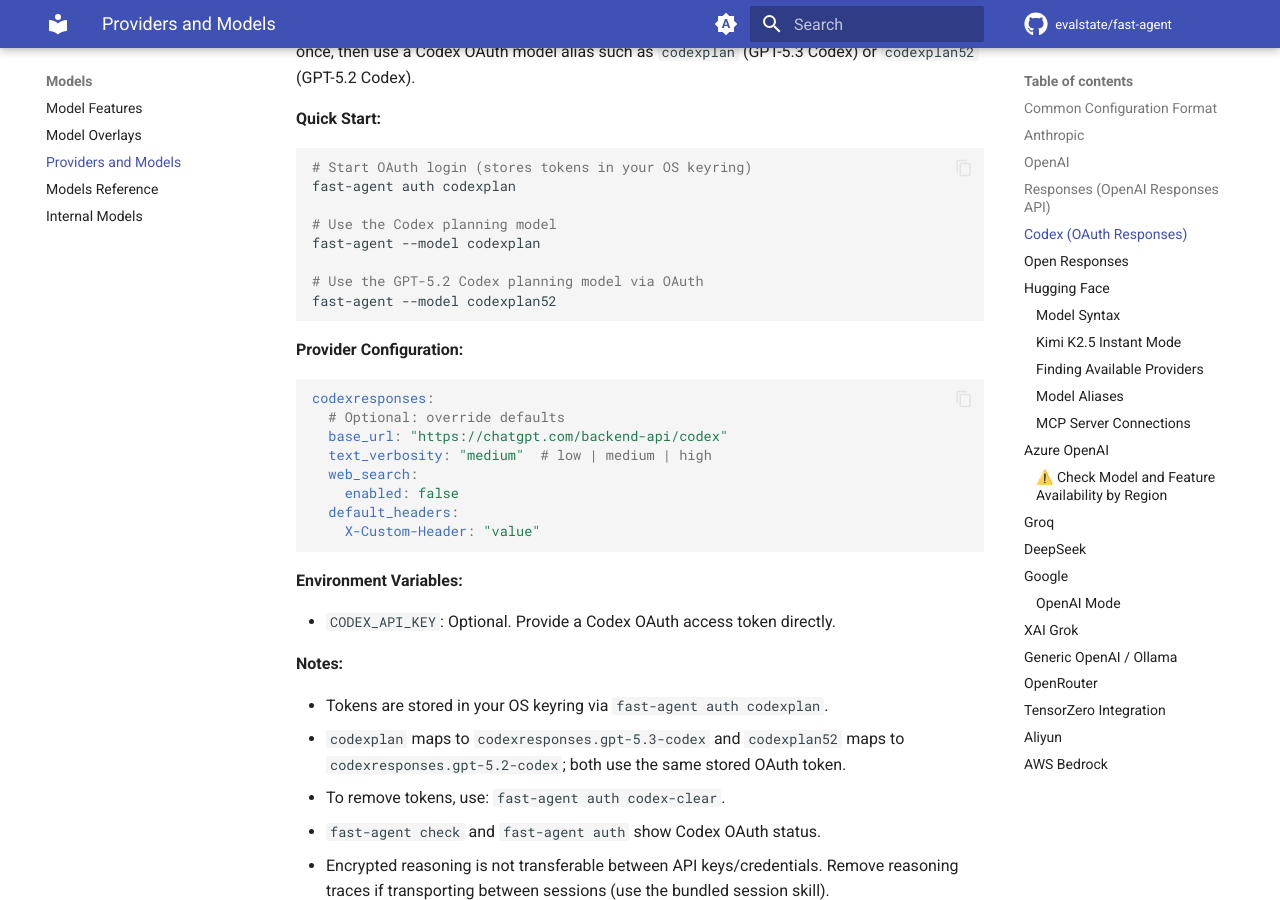
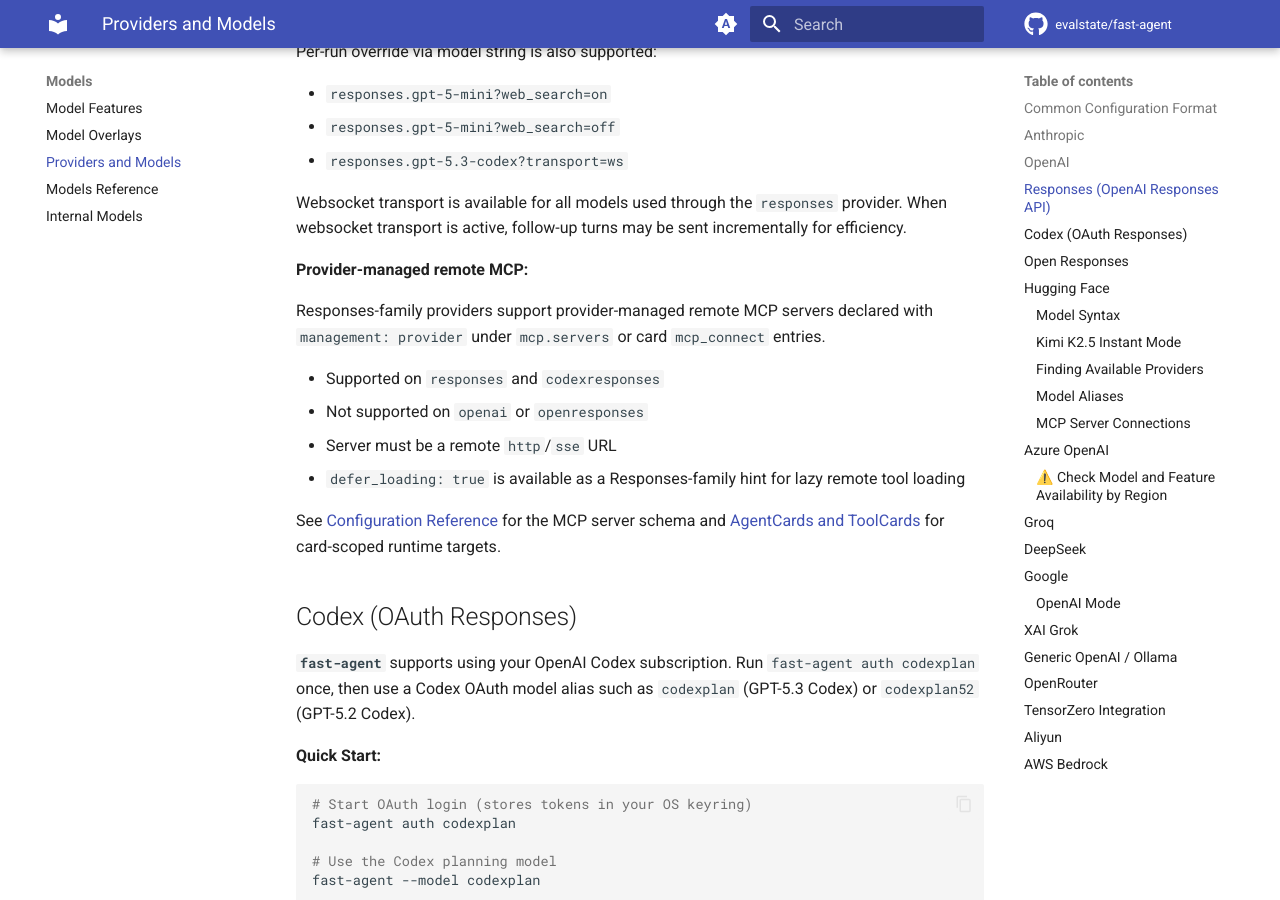
Before and after one commit to evalstate/fast-agent-docs, an MkDocs documentation site: the page built from docs/models/llm_providers.md, in a window 1280 px wide and 900 px high, scrolled down 6590 px. Built offline with MkDocs 1.6.1 and Material for MkDocs 9.7.7, drawn with Linux system fonts in a browser that asks for light colours; comment, search, counter and statistics services are not loaded; some of the changed text lies outside the part shown.

Commit message:
docs: add provider-managed remote MCP documentation

````diff
--- a/docs/models/llm_providers.md
+++ b/docs/models/llm_providers.md
@@ -143,6 +143,22 @@
 - Other supported Anthropic models use legacy versions
   (`web_search_20250305`, `web_fetch_20250910`).
 
+**Provider-managed remote MCP:**
+
+The direct `anthropic` provider also supports provider-managed remote MCP
+servers declared with `management: provider` under `mcp.servers` or card
+`mcp_connect` entries.
+
+- Supported on `anthropic`
+- Not supported on `anthropic-vertex`
+- Server must be a remote `http`/`sse` URL
+- Use `access_token` for bearer auth if required
+
+See [Configuration Reference](../ref/config_file.md#mcp-server-configuration)
+for the MCP server schema and
+[AgentCards and ToolCards](../ref/agent_cards.md#runtime-mcp-targets-mcp_connect)
+for card-scoped runtime targets.
+
 
 **Model Name Aliases:**
 
@@ -215,6 +231,21 @@
 
 Websocket transport is available for all models used through the `responses` provider. When
 websocket transport is active, follow-up turns may be sent incrementally for efficiency.
+
+**Provider-managed remote MCP:**
+
+Responses-family providers support provider-managed remote MCP servers declared
+with `management: provider` under `mcp.servers` or card `mcp_connect` entries.
+
+- Supported on `responses` and `codexresponses`
+- Not supported on `openai` or `openresponses`
+- Server must be a remote `http`/`sse` URL
+- `defer_loading: true` is available as a Responses-family hint for lazy remote tool loading
+
+See [Configuration Reference](../ref/config_file.md#mcp-server-configuration)
+for the MCP server schema and
+[AgentCards and ToolCards](../ref/agent_cards.md#runtime-mcp-targets-mcp_connect)
+for card-scoped runtime targets.
 
 
 ## Codex (OAuth Responses)
--- a/docs/ref/agent_cards.md
+++ b/docs/ref/agent_cards.md
@@ -76,6 +76,36 @@
 If an inferred/provided name collides with another server using different settings,
 startup fails with a collision error. Prefer explicit `name` values for stability.
 
+Provider-managed remote MCP is also supported in cards:
+
+```yaml
+mcp_connect:
+  - target: "https://mcp.stripe.com"
+    name: "stripe"
+    description: "Stripe official MCP"
+    management: provider
+    access_token: "${STRIPE_TOKEN}"
+    defer_loading: true
+```
+
+- `management: provider` delegates remote MCP execution to the LLM provider.
+- `target` must be a URL-based remote server when `management: provider` is used.
+- `access_token` is the bearer token for the remote MCP server.
+- `description` is optional metadata used where the provider supports it.
+- `defer_loading` is a Responses-family hint for lazy remote tool loading.
+- Do not use `headers` or `auth` with provider-managed entries; use `access_token` instead.
+
+Provider-managed card targets are supported only for agents using:
+
+- `anthropic`
+- `responses`
+- `codexresponses`
+
+They are not supported for `anthropic-vertex` or other providers.
+
+For provider-managed servers, use exact tool names in `tools.<server_name>`.
+Wildcard tool filters, prompt filters, and resource filters are not supported.
+
 ## Examples
 
 ```bash
--- a/docs/ref/config_file.md
+++ b/docs/ref/config_file.md
@@ -444,6 +444,47 @@
 (`--auth`, `--oauth`, `--timeout`, etc.) inside `target`; use structured fields
 like `headers` and `auth` instead.
 
+### Provider-managed remote MCP
+
+Use `management: provider` when you want the model provider to execute a remote
+MCP server directly instead of having fast-agent connect to it as a local MCP
+client.
+
+```yaml
+mcp:
+  servers:
+    stripe:
+      management: provider
+      transport: "http"
+      url: "https://mcp.stripe.com"
+      access_token: "${STRIPE_TOKEN}"
+      description: "Stripe official MCP"
+      defer_loading: true  # Responses-family hint; ignored by Anthropic
+```
+
+Provider-managed remote MCP is supported only for:
+
+- `anthropic`
+- `responses`
+- `codexresponses`
+
+It is not available for providers such as `openai`, `openresponses`,
+`google`, or `anthropic-vertex`.
+
+Rules for provider-managed servers:
+
+- Must be URL-based remote servers (`http` or `sse`)
+- `url` is required
+- Use `access_token` for bearer auth when needed
+- `command`, `args`, `env`, `cwd`, `headers`, `auth`, and `roots` are not supported
+- `defer_loading` is only used by Responses-family providers
+
+When a provider-managed server is attached to an agent/card:
+
+- `tools.<server_name>` must use exact tool names only
+- wildcard tool filters are not supported
+- `prompts.<server_name>` and `resources.<server_name>` filters are not supported
+
 ```yaml
 mcp:
   servers:
````
Also changed, not shown: docs/mcp/index.md (+42 -0 lines).
